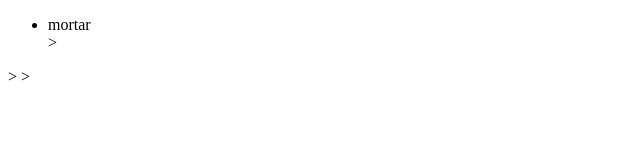
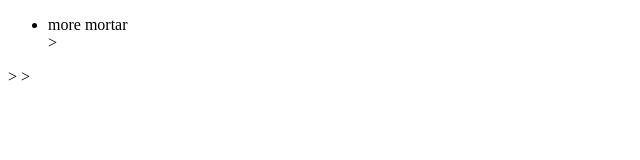
Before and after one commit to aurorlhc/hello-world, a plain HTML site: page index2.html in a window 1280 px wide. Shown: the full height of the page, 0-640 px from the left. Drawn offline with Linux system fonts and the light colour scheme.

Commit message:
changed mortar more specific

```diff
--- a/index2.html
+++ b/index2.html
@@ -7,7 +7,7 @@
 </head>
 <body>
 <ul>
-	<li>mortar</li>>
+	<li>more mortar</li>>
 </ul>>
 </body>
 </html>>
```
